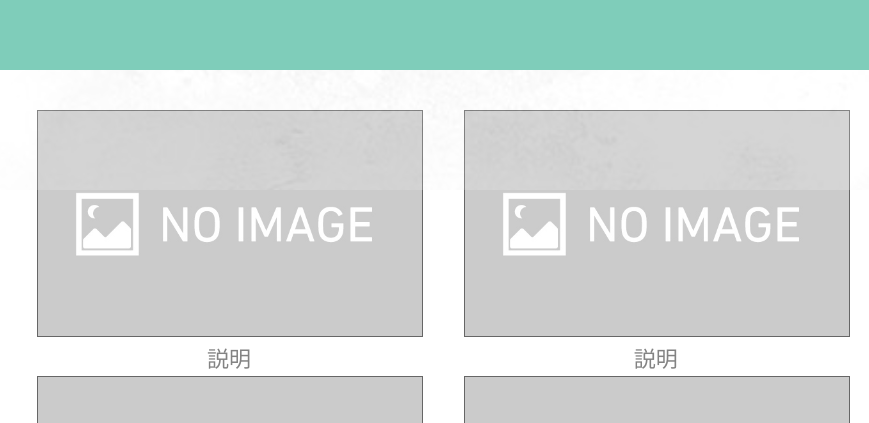
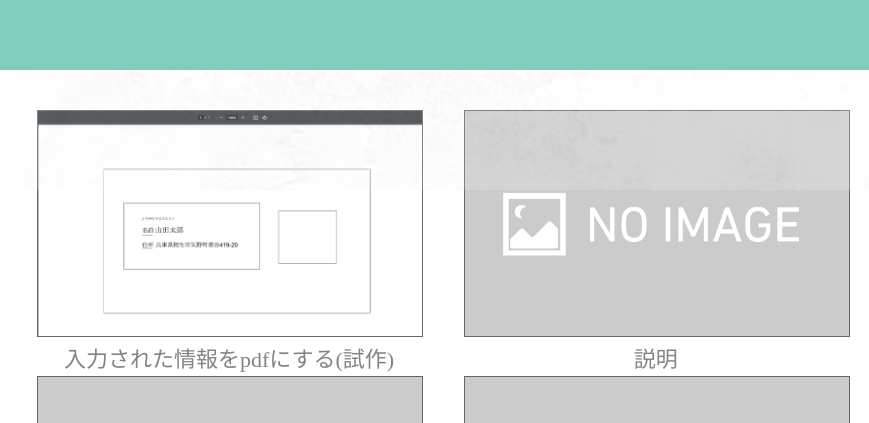
Before and after one commit to dai-blog/portfolio2.0, a plain HTML site: page skils/slkill3.html in a window 1280 px wide. Shown: the part 610-1033 px from the top of the page, 411-1280 px from the left. Drawn offline with Linux system fonts and the light colour scheme.

Commit message:
Add files via upload

```diff
--- a/skils/slkill3.html
+++ b/skils/slkill3.html
@@ -51,8 +51,8 @@
         <p>レシピサイト</p>
       </li>
       <li>
-        <a href=""><img src="../image/no-image.jpg" alt=""></a>
-        <p>説明</p>
+        <a target="blank" href="https://pdf-app-0930.herokuapp.com/"><img src="../image/ruby2.jpg" alt=""></a>
+        <p>入力された情報をpdfにする(試作)</p>
       </li>
       <li>
         <a href=""><img src="../image/no-image.jpg" alt=""></a>
```
Also changed, not shown: css/style.css (line endings or trailing spaces), image/ruby2.jpg (added), js/main.js (line endings or trailing spaces).
